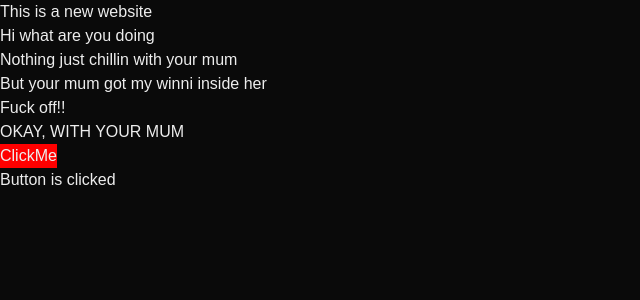
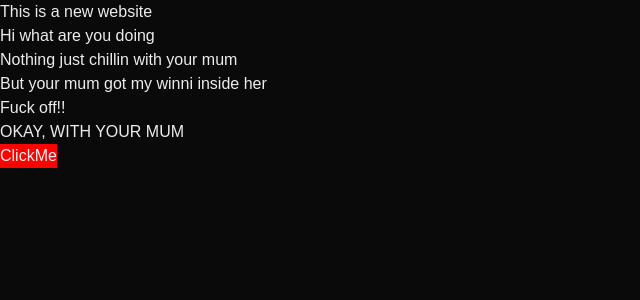
Before and after one commit to AKSaryansh/crawl-check, a Next.js app: page / in a window 1280 px wide. Shown: the top 300 px of the page, without its empty margins (0-640 px from the left). Built offline with nearby package versions, Linux system fonts and the light colour scheme.

Commit message:
button improved 3

```diff
--- a/app/page.tsx
+++ b/app/page.tsx
@@ -21,7 +21,7 @@ export default function Home(){
         setColor("red")
       }
       }}>ClickMe</button>
-      {color=="red"?<p>Button is clicked</p>:<p></p>}
+      {color=="blue"?<p>Button is clicked</p>:<p></p>}
     </div>
     </>
   )
```
